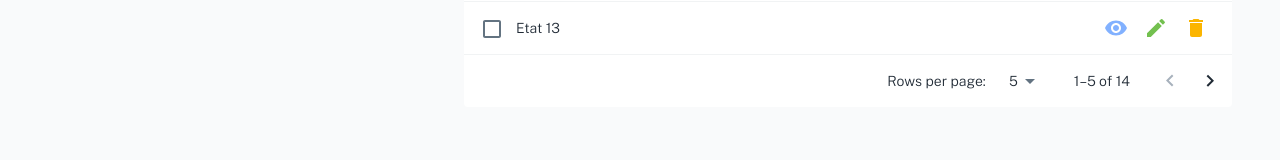
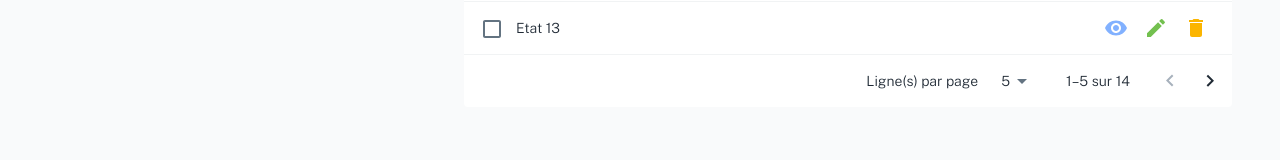
Before and after one commit to tsilefy12/front-logistique, a Next.js app: page /logistique/configuration/etat in a window 1280 px wide. Shown: the part 431-591 px from the top of the page. Built offline with nearby package versions, Linux system fonts and the light colour scheme.

Commit message:
change text to french version

```diff
--- a/components/configurations/etat_materiel/table/ListEtatMateriel.tsx
+++ b/components/configurations/etat_materiel/table/ListEtatMateriel.tsx
@@ -16,6 +16,10 @@ import Link from "next/link";
 import VisibilityIcon from "@mui/icons-material/Visibility";
 import EditIcon from "@mui/icons-material/Edit";
 import DeleteIcon from "@mui/icons-material/Delete";
+import {
+  defaultLabelDisplayedRows,
+  labelRowsPerPage,
+} from "../../../../config/table.config";
 
 const ListEtatMateriel = () => {
   const [order, setOrder] = React.useState<Order>("asc");
@@ -195,6 +199,8 @@ const ListEtatMateriel = () => {
             page={page}
             onPageChange={handleChangePage}
             onRowsPerPageChange={handleChangeRowsPerPage}
+            labelRowsPerPage={labelRowsPerPage}
+            labelDisplayedRows={defaultLabelDisplayedRows}
           />
         </Paper>
         {/* <FormControlLabel
```
